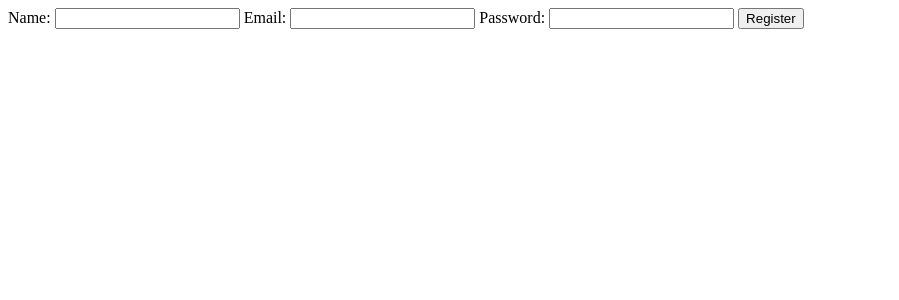
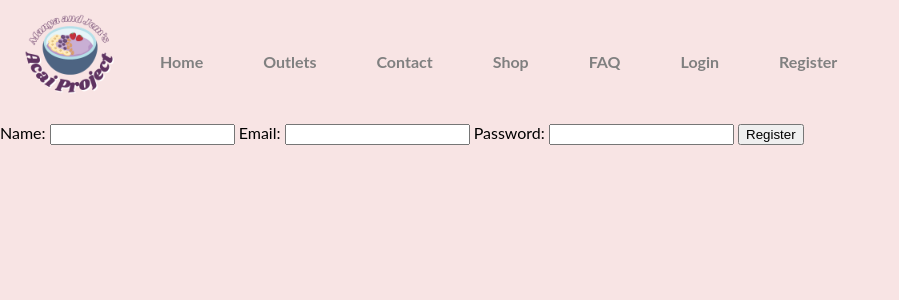
Before and after one commit to sheel002/WebAppAcai, a PHP site: page /register.php in a window 1280 px wide. Shown: the top 300 px of the page, without its empty margins (0-899 px from the left). Run offline with PHP 8.4, Linux system fonts and the light colour scheme; data that the repository does not hold is empty.

Commit message:
changed the layout of login and register page

```diff
--- a/register.php
+++ b/register.php
@@ -28,10 +28,42 @@ if ($_SERVER["REQUEST_METHOD"] == "POST") {
 
 <!DOCTYPE html>
 <html lang="en">
+<head>
+<meta charset="utf-8">
+    <style>
+    body {font-family:Lato,  sans-serif;
+        background-color: #F8E4E4;
+    }
+    </style>
+    <meta name="viewport" content="width=device-width, initial-scale=1.0">
+    <link rel="stylesheet" type="text/css" href="styles.css">
+</head>
 <body>
     <?php if($message): ?>
         <p><?= $message ?></p>
     <?php endif; ?>
+
+    <header>
+        <div class="logo">
+            <img src="Assets/logo.png" alt="Your Logo">
+        </div>
+        <div class="navbar">
+            <ul>
+                <li><a href="index.html">Home</a></li>
+                <li><a href="outlets.html">Outlets</a></li>
+                <li><a href="contact.php">Contact</a></li>
+                <li><a href="shop.php">Shop</a></li>
+                <li><a href="faq.html">FAQ</a></li>
+                <?php
+                if(!isset($_SESSION['logged_in']) || $_SESSION['logged_in'] === false): ?>
+                    <li><a href="login.php" class="nav-item login">Login</a></li>
+                    <li><a href="register.php" class="nav-item register">Register</a></li>
+                <?php else: ?>
+                    <li><a href="logout.php" class="nav-item logout">Logout</a></li>
+                <?php endif; ?>
+            </ul>
+        </div>
+    </header>
 
     <form method="post" action="">
         Name: <input type="text" name="name">
```
Also changed, not shown: login.php (+32 -0 lines).
